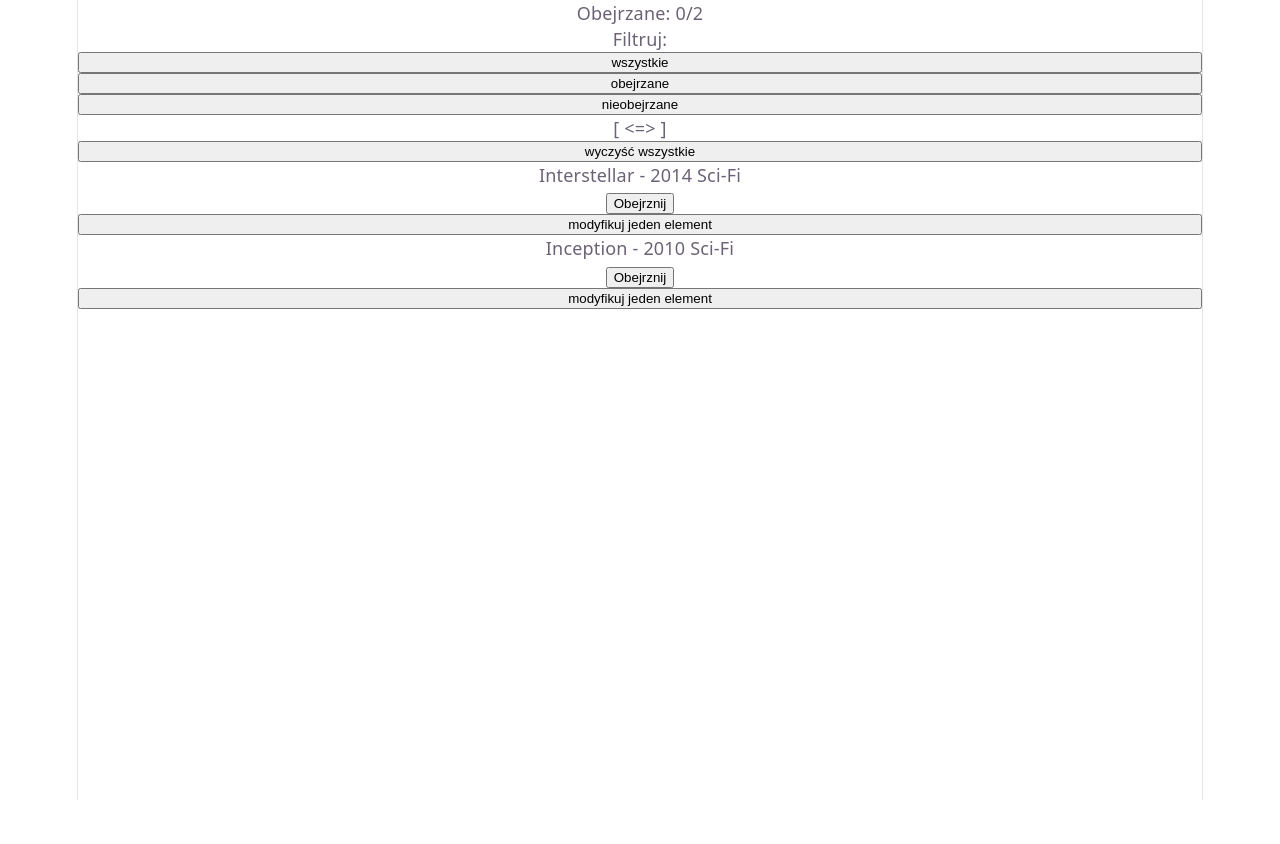
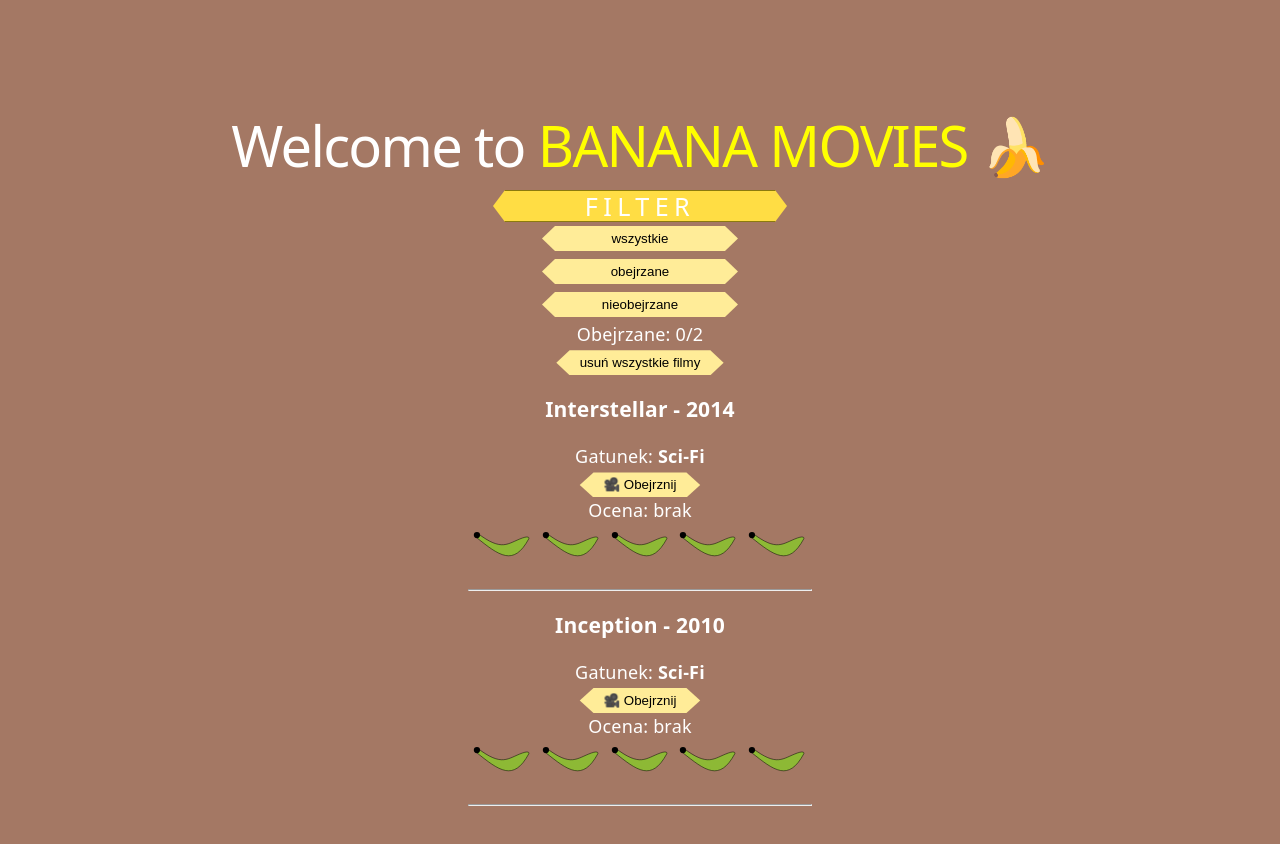
Before and after one commit to SpacingKosmopan/ReactMoviesList, a React (Vite) app in the folder my-movie-list/: page / in a window 1280 px wide. Shown: the top 844 px of the page. Before the commit the page ends 800 px from the top, so only its background shows below. Built offline with nearby package versions, Linux system fonts and the light colour scheme.

Commit message:
Finished extra rating, added styling

```diff
--- a/my-movie-list/src/App.css
+++ b/my-movie-list/src/App.css
@@ -1,188 +1,100 @@
-.counter {
-  font-size: 16px;
-  padding: 5px 10px;
-  border-radius: 5px;
-  color: var(--accent);
-  background: var(--accent-bg);
-  border: 2px solid transparent;
-  transition: border-color 0.3s;
-  margin-bottom: 24px;
+body {
+  background-color: #a47864;
+  text-align: center;
+  color: white;
+  justify-items: center;
+  padding: 100px;
+}
 
-  &:hover {
-    border-color: var(--accent-border);
-  }
-  &:focus-visible {
-    outline: 2px solid var(--accent);
-    outline-offset: 2px;
+#root {
+  justify-items: center;
+}
+
+#site-name > span {
+  color: yellow;
+}
+
+.watched {
+  background-color: #01000030;
+}
+
+.watched-movie-btn {
+  background-color: #01000030;
+}
+
+.rating-star {
+  color: rgb(186, 166, 21);
+}
+
+#filter-block {
+  width: 300px;
+  display: flex;
+  justify-items: center;
+  flex-direction: column;
+}
+
+#filter-name {
+  border: 1px solid rgb(139, 122, 14);
+  height: 30px;
+  display: flex;
+  flex-direction: row;
+  clip-path: polygon(
+    1% 50%,
+    15px 0%,
+    calc(100% - 15px) 0%,
+    99% 50%,
+    calc(100% - 15px) 100%,
+    15px 100%
+  );
+  background-color: #fd4;
+  overflow: visible;
+  min-width: 150px;
+  text-align: center;
+  line-height: 0;
+  align-content: center;
+  display: inline-block;
+  position: relative;
+  color: white;
+  font-weight: 500;
+  font-size: 1.4rem;
+  letter-spacing: 0.3rem;
+}
+
+.details-dropdown-buttons-wrapper {
+  display: flex;
+  flex-direction: column;
+  align-items: center;
+
+  button {
+    width: 200px;
+    margin: 4px;
+    height: 25px;
   }
 }
 
-.hero {
-  position: relative;
-
-  .base,
-  .framework,
-  .vite {
-    inset-inline: 0;
-    margin: 0 auto;
-  }
-
-  .base {
-    width: 170px;
-    position: relative;
-    z-index: 0;
-  }
-
-  .framework,
-  .vite {
-    position: absolute;
-  }
-
-  .framework {
-    z-index: 1;
-    top: 34px;
-    height: 28px;
-    transform: perspective(2000px) rotateZ(300deg) rotateX(44deg) rotateY(39deg)
-      scale(1.4);
-  }
-
-  .vite {
-    z-index: 0;
-    top: 107px;
-    height: 26px;
-    width: auto;
-    transform: perspective(2000px) rotateZ(300deg) rotateX(40deg) rotateY(39deg)
-      scale(0.8);
-  }
+button {
+  clip-path: polygon(
+    1% 50%,
+    15px 0%,
+    calc(100% - 15px) 0%,
+    99% 50%,
+    calc(100% - 15px) 100%,
+    15px 100%
+  );
+  background-color: rgb(255, 236, 152);
+  border: none;
+  transition: 0.1s ease-in-out;
+  padding: 5px 25px;
 }
 
-#center {
-  display: flex;
-  flex-direction: column;
-  gap: 25px;
-  place-content: center;
-  place-items: center;
-  flex-grow: 1;
-
-  @media (max-width: 1024px) {
-    padding: 32px 20px 24px;
-    gap: 18px;
-  }
+button:hover:not(.watched-movie-btn) {
+  background-color: rgb(251, 226, 113);
 }
 
-#next-steps {
-  display: flex;
-  border-top: 1px solid var(--border);
-  text-align: left;
-
-  & > div {
-    flex: 1 1 0;
-    padding: 32px;
-    @media (max-width: 1024px) {
-      padding: 24px 20px;
-    }
-  }
-
-  .icon {
-    margin-bottom: 16px;
-    width: 22px;
-    height: 22px;
-  }
-
-  @media (max-width: 1024px) {
-    flex-direction: column;
-    text-align: center;
-  }
+.banana-selected {
+  fill: yellow;
 }
 
-#docs {
-  border-right: 1px solid var(--border);
-
-  @media (max-width: 1024px) {
-    border-right: none;
-    border-bottom: 1px solid var(--border);
-  }
+.banana-not-selected {
+  fill: rgb(141, 185, 53);
 }
-
-#next-steps ul {
-  list-style: none;
-  padding: 0;
-  display: flex;
-  gap: 8px;
-  margin: 32px 0 0;
-
-  .logo {
-    height: 18px;
-  }
-
-  a {
-    color: var(--text-h);
-    font-size: 16px;
-    border-radius: 6px;
-    background: var(--social-bg);
-    display: flex;
-    padding: 6px 12px;
-    align-items: center;
-    gap: 8px;
-    text-decoration: none;
-    transition: box-shadow 0.3s;
-
-    &:hover {
-      box-shadow: var(--shadow);
-    }
-    .button-icon {
-      height: 18px;
-      width: 18px;
-    }
-  }
-
-  @media (max-width: 1024px) {
-    margin-top: 20px;
-    flex-wrap: wrap;
-    justify-content: center;
-
-    li {
-      flex: 1 1 calc(50% - 8px);
-    }
-
-    a {
-      width: 100%;
-      justify-content: center;
-      box-sizing: border-box;
-    }
-  }
-}
-
-#spacer {
-  height: 88px;
-  border-top: 1px solid var(--border);
-  @media (max-width: 1024px) {
-    height: 48px;
-  }
-}
-
-.ticks {
-  position: relative;
-  width: 100%;
-
-  &::before,
-  &::after {
-    content: "";
-    position: absolute;
-    top: -4.5px;
-    border: 5px solid transparent;
-  }
-
-  &::before {
-    left: 0;
-    border-left-color: var(--border);
-  }
-  &::after {
-    right: 0;
-    border-right-color: var(--border);
-  }
-}
-
-.watched {
-  background-color: #bbb;
-}
--- a/my-movie-list/src/App.tsx
+++ b/my-movie-list/src/App.tsx
@@ -3,7 +3,7 @@
 import { MovieCard } from "./components/MovieCard.tsx";
 import { useState } from "react";
 
-type movie = {
+type Movie = {
   id: number;
   title: string;
   year: number;
@@ -15,12 +15,14 @@
   // useState<type>(initial value)
   const [watchedList, setWatchedList] = useState<string[]>([]);
   const [moviesFilter, setMoviesFilter] = useState<boolean | null>(null);
-  const [moviesList, setMoviesList] = useState(movies);
+  const [moviesList, setMoviesList] = useState<Movie[]>(movies);
 
-  function handleMovieWatch(element: movie) {
-    if (watchedList.includes(element.title)) {
-      setWatchedList(watchedList.filter((movie) => movie !== element.title));
-    } else setWatchedList([...watchedList, element.title]);
+  function handleMovieWatch(element: Movie) {
+    setWatchedList((currentList) =>
+      currentList.includes(element.title)
+        ? currentList.filter((title) => title !== element.title)
+        : [...currentList, element.title],
+    );
   }
 
   function clearMovies() {
@@ -30,13 +32,13 @@
   }
 
   function setRating(movieTitle: string, rating: number) {
-    console.log("rating...");
     if (rating < 0 || rating > 5) {
       console.error("Wrong rating");
       return;
     }
+
     setMoviesList(
-      moviesList.map((movie) =>
+      /*❌ moviesList.map((movie) =>
         movie.title === movieTitle
           ? {
               id: movie.id,
@@ -46,7 +48,52 @@
               rating: rating,
             }
           : movie,
-      ),
+      ),*/
+
+      /*(currentMovies) =>
+        currentMovies.map((movie) =>
+          movie.title === movieTitle ? { ...movie, rating } : movie,
+        */
+      (currentMovies) =>
+        currentMovies.map((movie) => {
+          if (movie.title === movieTitle) {
+            return { ...movie, rating };
+          } else return movie;
+        }),
+    );
+  }
+
+  function renderBananaRatings(element: Movie, index: number) {
+    return (
+      <svg
+        key={index}
+        height="50"
+        viewBox="0 0 550 400"
+        xmlns="http://www.w3.org/2000/svg"
+        onClick={() => setRating(element.title, index)}
+      >
+        <path
+          d="
+          M 78 75
+          C 275 225, 315 155, 435 112
+          C 474 98, 493 103, 486 119
+          C 365 342, 250 255, 63 104
+          C 58 92, 66 78, 78 75
+          Z
+        "
+          stroke="black"
+          strokeWidth="4"
+          strokeLinecap="round"
+          strokeLinejoin="round"
+          className={
+            element.rating && element.rating >= index
+              ? "banana-selected"
+              : "banana-not-selected"
+          }
+        />
+
+        <circle cx="13%" cy="22%" r="25" />
+      </svg>
     );
   }
 
@@ -56,38 +103,54 @@
    */
   return (
     <>
+      <h1 id="site-name">
+        Welcome to <span>BANANA MOVIES</span> 🍌
+      </h1>
+
+      <div id="filter-block">
+        <p id="filter-name">FILTER</p>
+        <div className="details-dropdown-buttons-wrapper">
+          <button onClick={() => setMoviesFilter(null)}>wszystkie</button>
+          <button onClick={() => setMoviesFilter(true)}>obejrzane</button>
+          <button onClick={() => setMoviesFilter(false)}>nieobejrzane</button>
+        </div>
+      </div>
+
       <p>
         Obejrzane: {watchedList.length}/{moviesList.length}
       </p>
-      Filtruj: <button onClick={() => setMoviesFilter(null)}>wszystkie</button>
-      <button onClick={() => setMoviesFilter(true)}>obejrzane</button>
-      <button onClick={() => setMoviesFilter(false)}>nieobejrzane</button>
-      {"[ <=> ]"}
-      <button onClick={() => clearMovies()}>wyczyść wszystkie</button>
-      {moviesList.length >= 0
+      <button onClick={() => clearMovies()}>usuń wszystkie filmy</button>
+      <br />
+      {moviesList.length > 0
         ? moviesList.map((element, key) => {
             if (moviesFilter !== null)
-              if (moviesFilter !== !watchedList.includes(element.title)) return;
+              if (moviesFilter !== watchedList.includes(element.title)) return;
 
             return (
-              <>
+              <div key={key}>
                 <MovieCard
-                  key={key}
+                  id={key}
                   genre={element.genre}
                   title={element.title}
                   year={element.year}
                   onClick={() => {
                     handleMovieWatch(element);
                   }}
+                  rating={element?.rating || undefined}
+                  watched={watchedList.includes(element.title)}
                 />
-                <button onClick={() => setRating(element.title, 5)}>
-                  modyfikuj jeden element
-                </button>
-              </>
+
+                <div className="banana-ratings">
+                  {Array.from({ length: 5 }, (_, index) =>
+                    renderBananaRatings(element, index + 1),
+                  )}
+                </div>
+
+                <hr />
+              </div>
             );
           })
         : "No movies found"}
-      {/* movies list render (map)*/}
     </>
   );
 }
--- a/my-movie-list/src/components/MovieCard.tsx
+++ b/my-movie-list/src/components/MovieCard.tsx
@@ -1,15 +1,16 @@
 import { useState } from "react";
 
-type movie = {
-  key: number;
+type Movie = {
+  id: number;
   title: string;
   year: number;
   genre: string;
   onClick?: () => void;
   rating?: number;
+  watched: boolean;
 };
 
-export const MovieCard = (props: movie) => {
+export const MovieCard = (props: Movie) => {
   const [watched, setWatched] = useState(false);
 
   function handleButtonClick() {
@@ -18,17 +19,33 @@
   }
 
   return (
-    <div className={watched ? "watched" : ""}>
+    <div className={watched || props.watched ? "watched" : ""}>
+      <h3>
+        {props.title} - {props.year}
+      </h3>
       <p>
-        {/* key={props.key} */}
-        {props.title} - {props.year}
-        &nbsp;
-        {props.genre}
+        Gatunek: <b>{props.genre}</b>
       </p>
-      <button onClick={() => handleButtonClick()}>
-        {watched ? "Obejrznięty" : "Obejrznij"}
+      <button
+        onClick={() => handleButtonClick()}
+        className={watched || props.watched ? "watched-movie-btn" : ""}
+        title="Cancel"
+      >
+        {watched || props.watched ? "Obejrznięty" : "🎥 Obejrznij"}
       </button>
-      {props.rating && <p>Ocena: {props.rating}</p>}
+      {
+        <p>
+          Ocena:{" "}
+          {props.rating
+            ? props.rating +
+              (props.rating === 1
+                ? " banan"
+                : props.rating < 5
+                  ? " banany"
+                  : " bananów")
+            : "brak"}
+        </p>
+      }
     </div>
   );
 };
--- a/my-movie-list/src/index.css
+++ b/my-movie-list/src/index.css
@@ -1,18 +1,6 @@
 :root {
-  --text: #6b6375;
-  --text-h: #08060d;
-  --bg: #fff;
-  --border: #e5e4e7;
-  --code-bg: #f4f3ec;
-  --accent: #aa3bff;
-  --accent-bg: rgba(170, 59, 255, 0.1);
-  --accent-border: rgba(170, 59, 255, 0.5);
-  --social-bg: rgba(244, 243, 236, 0.5);
-  --shadow:
-    rgba(0, 0, 0, 0.1) 0 10px 15px -3px, rgba(0, 0, 0, 0.05) 0 4px 6px -2px;
-
-  --sans: system-ui, 'Segoe UI', Roboto, sans-serif;
-  --heading: system-ui, 'Segoe UI', Roboto, sans-serif;
+  --sans: system-ui, "Segoe UI", Roboto, sans-serif;
+  --heading: system-ui, "Segoe UI", Roboto, sans-serif;
   --mono: ui-monospace, Consolas, monospace;
 
   font: 18px/145% var(--sans);
@@ -51,15 +39,9 @@
 }
 
 #root {
-  width: 1126px;
   max-width: 100%;
-  margin: 0 auto;
-  text-align: center;
-  border-inline: 1px solid var(--border);
+
   min-height: 100svh;
-  display: flex;
-  flex-direction: column;
-  box-sizing: border-box;
 }
 
 body {
@@ -70,7 +52,6 @@
 h2 {
   font-family: var(--heading);
   font-weight: 500;
-  color: var(--text-h);
 }
 
 h1 {
```
